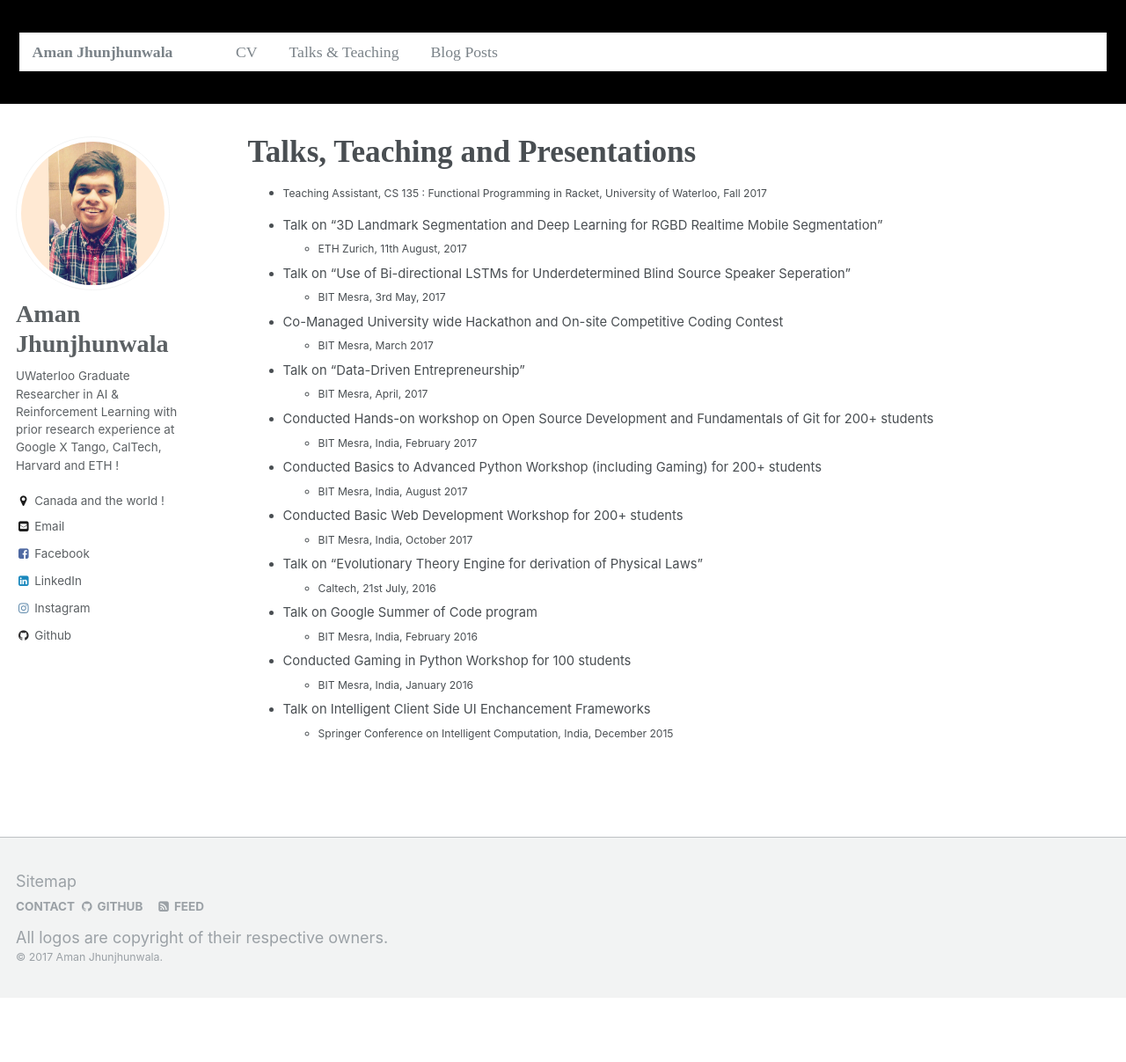
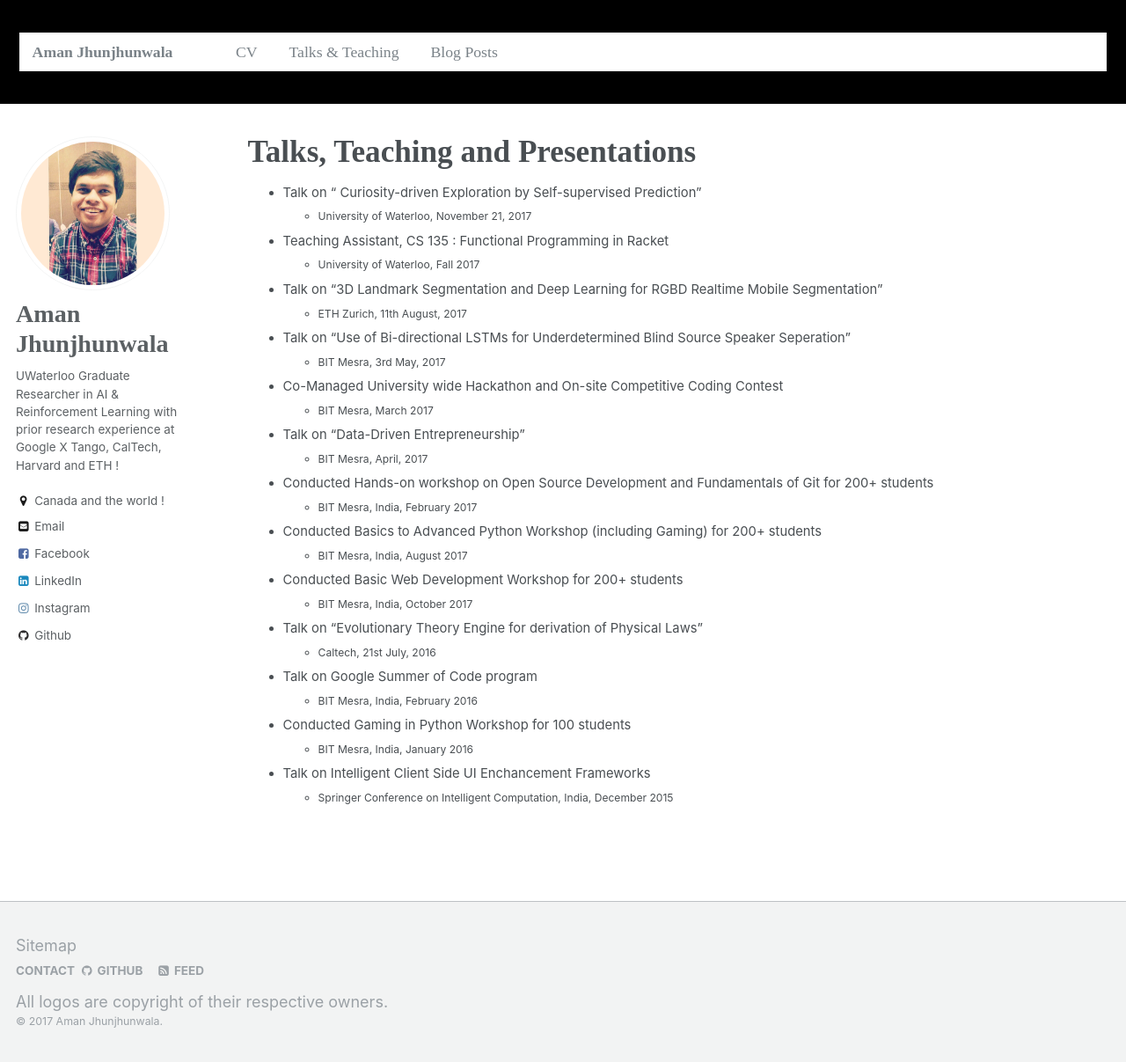
Before and after one commit to amanjhunjhunwala/amanjhunjhunwala.github.io, a Jekyll site: the page built from _pages/talks.md, in a window 1280 px wide and 1207 px high. Shown: the whole window at 88% size. Built offline with Jekyll 4.4.1, drawn with Linux system fonts in a browser that asks for light colours; some web fonts are replaced.

Commit message:
Update talks.md

```diff
--- a/_pages/talks.md
+++ b/_pages/talks.md
@@ -4,8 +4,11 @@ title: "Talks, Teaching and Presentations"
 permalink: /talks/
 author_profile: true
 ---
+* Talk on "	Curiosity-driven Exploration by Self-supervised Prediction"
+  *  University of Waterloo, November 21, 2017
 
-* Teaching Assistant, CS 135 : Functional Programming in Racket, University of Waterloo, Fall 2017
+* Teaching Assistant, CS 135 : Functional Programming in Racket
+  *  University of Waterloo, Fall 2017
 
 * Talk on "3D Landmark Segmentation and Deep Learning for RGBD Realtime Mobile Segmentation"
   *  ETH Zurich, 11th August, 2017
```
